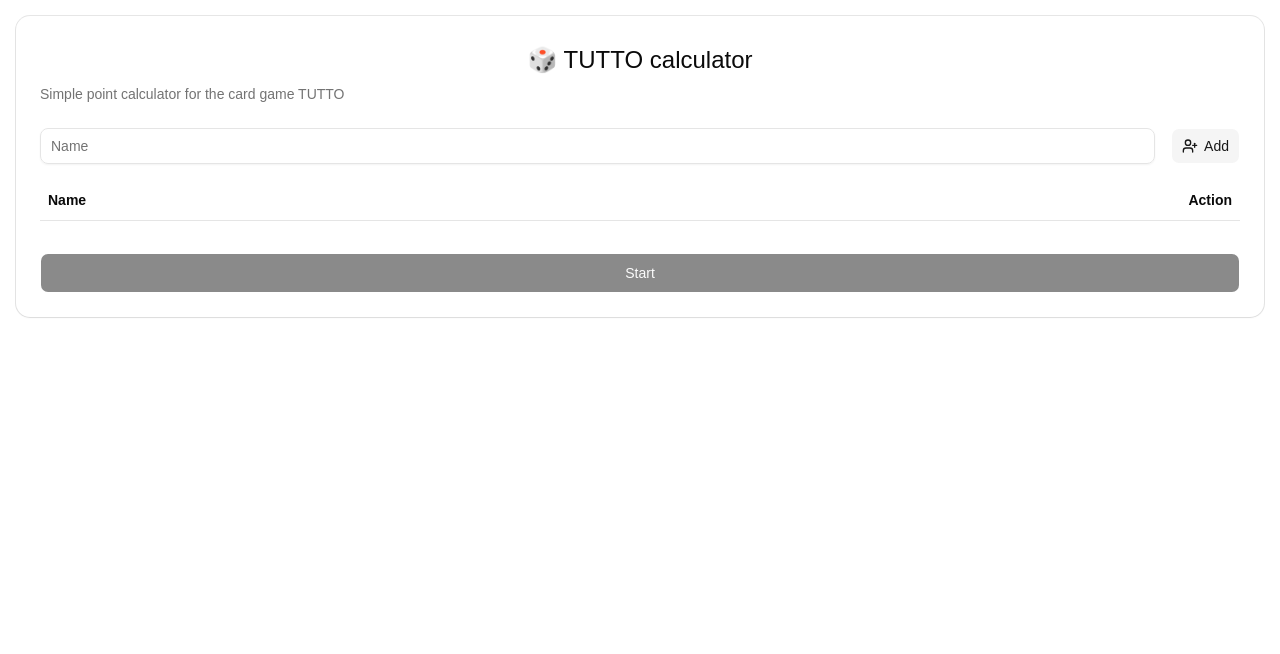
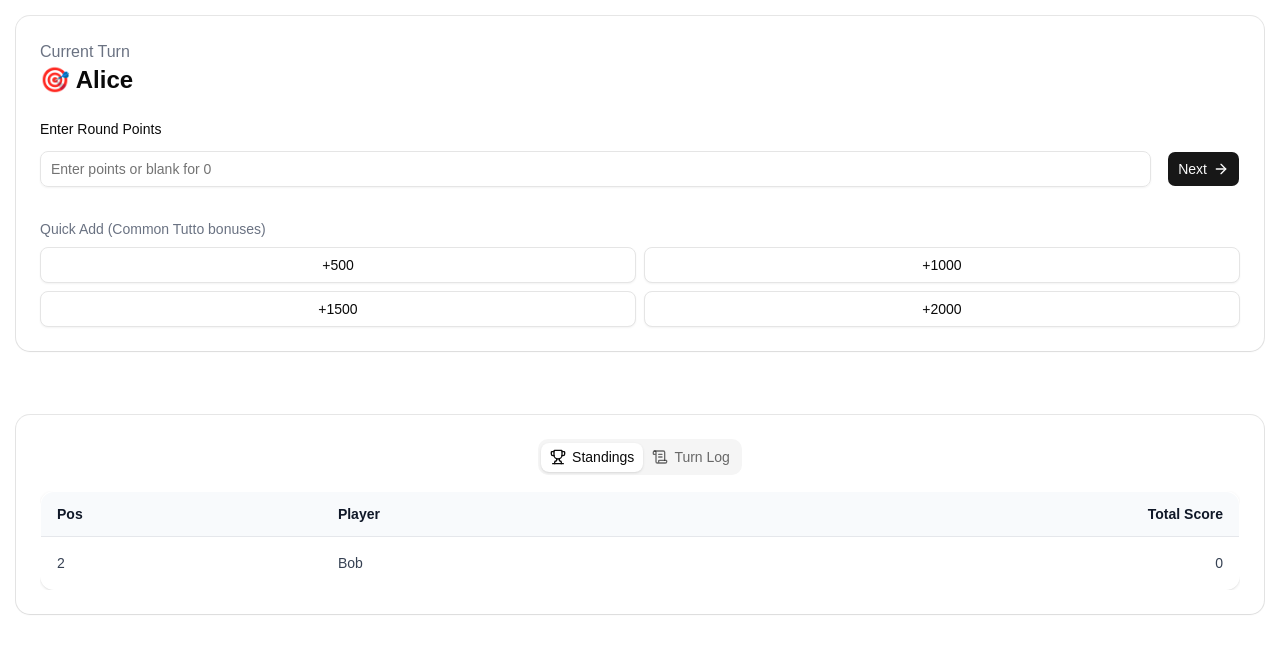
Before and after one commit to FabianEilts/tutto-calculator, a React (Vite) app: page / in a window 1280 px wide. Shown: the top 654 px of the page. Built offline with nearby package versions, Linux system fonts and the light colour scheme.

Commit message:
feat: add playing page

```diff
--- a/src/App.tsx
+++ b/src/App.tsx
@@ -1,13 +1,14 @@
 import { useState } from 'react'
-import Starting from './pages/Starting'
+import Playing from './pages/playing/Playing'
+import Starting from './pages/starting/Starting'
 import { GameState } from './types/GameState'
 
 function App() {
-    const [gameState, setGameState] = useState<GameState>(GameState.STARTING)
+    const [gameState, setGameState] = useState<GameState>(GameState.PLAYING)
 
     return (
         <div className="p-4">
-            {GameState.STARTING === gameState ? <Starting /> : ''}
+            {GameState.STARTING === gameState ? <Starting /> : <Playing />}
         </div>
     )
 }
--- /dev/null
+++ b/src/components/ui/tabs.tsx
@@ -0,0 +1,88 @@
+import * as React from "react"
+import { cva, type VariantProps } from "class-variance-authority"
+import { Tabs as TabsPrimitive } from "radix-ui"
+
+import { cn } from "@/lib/utils"
+
+function Tabs({
+  className,
+  orientation = "horizontal",
+  ...props
+}: React.ComponentProps<typeof TabsPrimitive.Root>) {
+  return (
+    <TabsPrimitive.Root
+      data-slot="tabs"
+      data-orientation={orientation}
+      className={cn(
+        "group/tabs flex gap-2 data-horizontal:flex-col",
+        className
+      )}
+      {...props}
+    />
+  )
+}
+
+const tabsListVariants = cva(
+  "group/tabs-list inline-flex w-fit items-center justify-center rounded-lg p-[3px] text-muted-foreground group-data-horizontal/tabs:h-9 group-data-vertical/tabs:h-fit group-data-vertical/tabs:flex-col data-[variant=line]:rounded-none",
+  {
+    variants: {
+      variant: {
+        default: "bg-muted",
+        line: "gap-1 bg-transparent",
+      },
+    },
+    defaultVariants: {
+      variant: "default",
+    },
+  }
+)
+
+function TabsList({
+  className,
+  variant = "default",
+  ...props
+}: React.ComponentProps<typeof TabsPrimitive.List> &
+  VariantProps<typeof tabsListVariants>) {
+  return (
+    <TabsPrimitive.List
+      data-slot="tabs-list"
+      data-variant={variant}
+      className={cn(tabsListVariants({ variant }), className)}
+      {...props}
+    />
+  )
+}
+
+function TabsTrigger({
+  className,
+  ...props
+}: React.ComponentProps<typeof TabsPrimitive.Trigger>) {
+  return (
+    <TabsPrimitive.Trigger
+      data-slot="tabs-trigger"
+      className={cn(
+        "relative inline-flex h-[calc(100%-1px)] flex-1 items-center justify-center gap-1.5 rounded-md border border-transparent px-2 py-1 text-sm font-medium whitespace-nowrap text-foreground/60 transition-all group-data-vertical/tabs:w-full group-data-vertical/tabs:justify-start hover:text-foreground focus-visible:border-ring focus-visible:ring-[3px] focus-visible:ring-ring/50 focus-visible:outline-1 focus-visible:outline-ring disabled:pointer-events-none disabled:opacity-50 has-data-[icon=inline-end]:pr-1.5 has-data-[icon=inline-start]:pl-1.5 dark:text-muted-foreground dark:hover:text-foreground group-data-[variant=default]/tabs-list:data-active:shadow-sm group-data-[variant=line]/tabs-list:data-active:shadow-none [&_svg]:pointer-events-none [&_svg]:shrink-0 [&_svg:not([class*='size-'])]:size-4",
+        "group-data-[variant=line]/tabs-list:bg-transparent group-data-[variant=line]/tabs-list:data-active:bg-transparent dark:group-data-[variant=line]/tabs-list:data-active:border-transparent dark:group-data-[variant=line]/tabs-list:data-active:bg-transparent",
+        "data-active:bg-background data-active:text-foreground dark:data-active:border-input dark:data-active:bg-input/30 dark:data-active:text-foreground",
+        "after:absolute after:bg-foreground after:opacity-0 after:transition-opacity group-data-horizontal/tabs:after:inset-x-0 group-data-horizontal/tabs:after:bottom-[-5px] group-data-horizontal/tabs:after:h-0.5 group-data-vertical/tabs:after:inset-y-0 group-data-vertical/tabs:after:-right-1 group-data-vertical/tabs:after:w-0.5 group-data-[variant=line]/tabs-list:data-active:after:opacity-100",
+        className
+      )}
+      {...props}
+    />
+  )
+}
+
+function TabsContent({
+  className,
+  ...props
+}: React.ComponentProps<typeof TabsPrimitive.Content>) {
+  return (
+    <TabsPrimitive.Content
+      data-slot="tabs-content"
+      className={cn("flex-1 text-sm outline-none", className)}
+      {...props}
+    />
+  )
+}
+
+export { Tabs, TabsList, TabsTrigger, TabsContent, tabsListVariants }
--- /dev/null
+++ b/src/pages/playing/Playing.tsx
@@ -0,0 +1,70 @@
+import { Button } from '@/components/ui/button'
+import { Card, CardContent, CardHeader, CardTitle } from '@/components/ui/card'
+import { Field, FieldLabel } from '@/components/ui/field'
+import { Input } from '@/components/ui/input'
+import { Tabs, TabsContent, TabsList, TabsTrigger } from '@/components/ui/tabs'
+import { ArrowRight, ScrollText, Trophy } from 'lucide-react'
+import StandingsTable from './components/StandingsTable'
+import TurnLogTable from './components/TurnLogTable'
+
+export default function Playing() {
+    return (
+        <div>
+            <Card>
+                <CardHeader>
+                    <CardTitle>
+                        <p className="text-gray-500">Current Turn</p>
+                        <p className="text-2xl font-bold">🎯 Alice</p>
+                    </CardTitle>
+                </CardHeader>
+                <CardContent>
+                    <Field>
+                        <FieldLabel htmlFor="input-points">
+                            Enter Round Points
+                        </FieldLabel>
+                        <div className="flex gap-4">
+                            <Input
+                                id="input-points"
+                                type="number"
+                                placeholder="Enter points or blank for 0"
+                            />
+                            <Button>
+                                Next
+                                <ArrowRight />
+                            </Button>
+                        </div>
+                    </Field>
+                    <p className="mt-8 text-gray-500">
+                        Quick Add (Common Tutto bonuses)
+                    </p>
+                    <div className="grid grid-cols-2 gap-2 mt-2">
+                        <Button variant="outline">+500</Button>
+                        <Button variant="outline">+1000</Button>
+                        <Button variant="outline">+1500</Button>
+                        <Button variant="outline">+2000</Button>
+                    </div>
+                </CardContent>
+            </Card>
+            <Card className="mt-16 flex justify-center px-6">
+                <Tabs defaultValue="standings" className="w-full flex flex-col">
+                    <TabsList className="self-center mb-2">
+                        <TabsTrigger value="standings">
+                            <Trophy />
+                            Standings
+                        </TabsTrigger>
+                        <TabsTrigger value="turn-log">
+                            <ScrollText />
+                            Turn Log
+                        </TabsTrigger>
+                    </TabsList>
+                    <TabsContent value="standings">
+                        <StandingsTable />
+                    </TabsContent>
+                    <TabsContent value="turn-log">
+                        <TurnLogTable />
+                    </TabsContent>
+                </Tabs>
+            </Card>
+        </div>
+    )
+}
--- /dev/null
+++ b/src/pages/playing/components/StandingsTable.tsx
@@ -0,0 +1,39 @@
+import {
+    Table,
+    TableBody,
+    TableCell,
+    TableHead,
+    TableHeader,
+    TableRow,
+} from '@/components/ui/table'
+
+function StandingsTable() {
+    return (
+        <Table className="border border-gray-200 rounded-xl overflow-hidden shadow-sm">
+            <TableHeader>
+                <TableRow className="bg-slate-50 border-b border-gray-200">
+                    <TableHead className="font-semibold text-gray-900 py-3 pl-4">
+                        Pos
+                    </TableHead>
+                    <TableHead className="font-semibold text-gray-900 py-3">
+                        Player
+                    </TableHead>
+                    <TableHead className="text-right font-semibold text-gray-900 py-3 pr-4">
+                        Total Score
+                    </TableHead>
+                </TableRow>
+            </TableHeader>
+            <TableBody>
+                <TableRow className="bg-white border-b border-gray-100">
+                    <TableCell className="text-gray-700 py-4 pl-4">2</TableCell>
+                    <TableCell className="text-gray-700 py-4">Bob</TableCell>
+                    <TableCell className="text-right text-gray-700 py-4 pr-4">
+                        0
+                    </TableCell>
+                </TableRow>
+            </TableBody>
+        </Table>
+    )
+}
+
+export default StandingsTable
--- /dev/null
+++ b/src/pages/playing/components/TurnLogTable.tsx
@@ -0,0 +1,41 @@
+import {
+    Table,
+    TableBody,
+    TableCell,
+    TableHead,
+    TableHeader,
+    TableRow,
+} from '@/components/ui/table'
+
+function TurnLogTable() {
+    return (
+        <Table className="border border-gray-200 rounded-xl overflow-hidden shadow-sm">
+            <TableHeader>
+                <TableRow className="bg-slate-50 border-b border-gray-200">
+                    <TableHead className="font-semibold text-gray-900 py-3 pl-4">
+                        Player
+                    </TableHead>
+                    <TableHead className="font-semibold text-gray-900 py-3">
+                        Round
+                    </TableHead>
+                    <TableHead className="text-right font-semibold text-gray-900 py-3 pr-4">
+                        Total
+                    </TableHead>
+                </TableRow>
+            </TableHeader>
+            <TableBody>
+                <TableRow className="bg-white border-b border-gray-100">
+                    <TableCell className="text-gray-700 py-4 pl-4">
+                        Bob
+                    </TableCell>
+                    <TableCell className="text-gray-700 py-4">1</TableCell>
+                    <TableCell className="text-right text-gray-700 py-4 pr-4">
+                        200
+                    </TableCell>
+                </TableRow>
+            </TableBody>
+        </Table>
+    )
+}
+
+export default TurnLogTable
--- a/src/pages/Starting.tsx
+++ b/src/pages/starting/Starting.tsx
@@ -104,7 +104,7 @@
                         </TableHeader>
                     </Table>
                 </div>
-                <Button size="lg" disabled={players.length < 1}>
+                <Button size="lg" disabled={players.length < 2}>
                     Start
                 </Button>
             </CardContent>
--- a/src/types/GameState.ts
+++ b/src/types/GameState.ts
@@ -1,4 +1,5 @@
 export enum GameState {
     'STARTING',
     'PLAYING',
+    'ENDING',
 }
```
